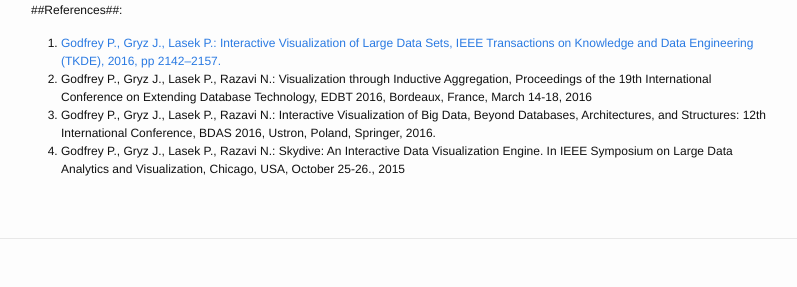
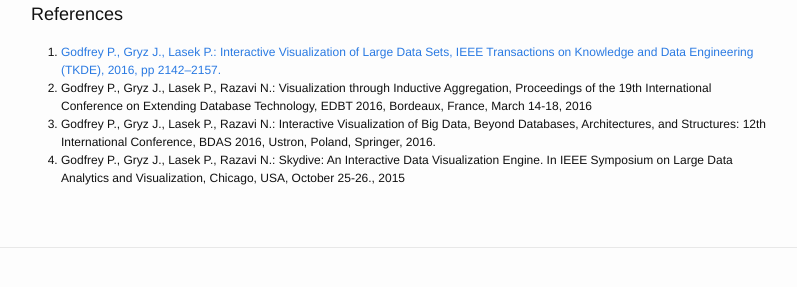
Before and after one commit to piotrlasek/piotrlasek.github.io, a Jekyll site: the page built from talks/datavis.md, in a window 1280 px wide, cut to the strip 444-731 px from the top of the page. Shown: the whole strip, without its empty margins (239-1036 px from the left). Built offline with Jekyll 4.4.1, drawn with Linux system fonts in a browser that asks for light colours.

Commit message:
some changes

```diff
--- a/talks/datavis.md
+++ b/talks/datavis.md
@@ -7,7 +7,7 @@
 
 <iframe src="https://docs.google.com/presentation/d/e/2PACX-1vTuBAdxocLiNVFVFTDOBFB3oHYgstOFAsgSIubM6V50fG63_jCOOK2A3hvho6Vo6ie9axBEAxk7do30/embed?start=false&loop=false&delayms=3000" frameborder="0" width="480" height="299" allowfullscreen="true" mozallowfullscreen="true" webkitallowfullscreen="true"></iframe>
 
-##References##:
+# References
 
 1. [Godfrey P., Gryz J., Lasek P.: Interactive Visualization of Large Data Sets, IEEE Transactions on Knowledge and Data Engineering (TKDE), 2016, pp 2142–2157.](http://ieeexplore.ieee.org/xpl/topAccessedArticles.jsp?punumber=69&topArticlesDate=July+2016)
 2. Godfrey P., Gryz J., Lasek P., Razavi N.: Visualization through Inductive Aggregation, Proceedings of the 19th International Conference on Extending Database Technology, EDBT 2016, Bordeaux, France, March 14-18, 2016
```
Also changed, not shown: 1 other file.
